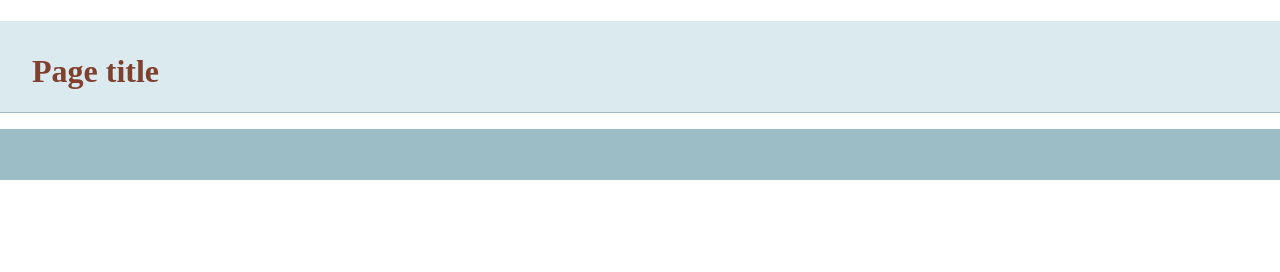
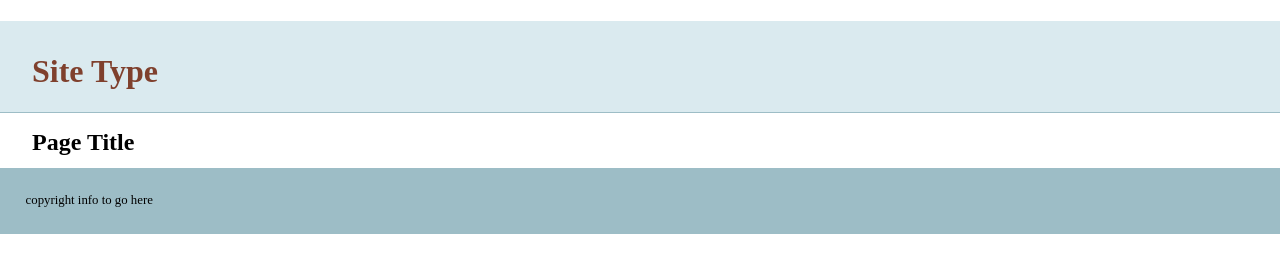
Before and after one commit to eluarca/git-basics, a plain HTML site: page index.html in a window 1280 px wide. Drawn offline with nearby package versions, Linux system fonts and the light colour scheme.

Commit message:
added more info to template

```diff
--- a/index.html
+++ b/index.html
@@ -14,13 +14,14 @@
     </head>
     <body>
     <header>
-	<h1>Page title</h1>
+	<h1>Site Type</h1>
     </header>
     <nav id="pageNav">
     </nav>
     <main>
+    	<h2>Page Title</h2>
     </main>
-    <footer>
+    <footer>copyright info to go here
     </footer>
         <script>
 //use the modernizr load to load up external scripts. This will load the scripts asynchronously, but the order listed matters. Although it will load all scripts in parallel, it will execute them in the order listed
```
